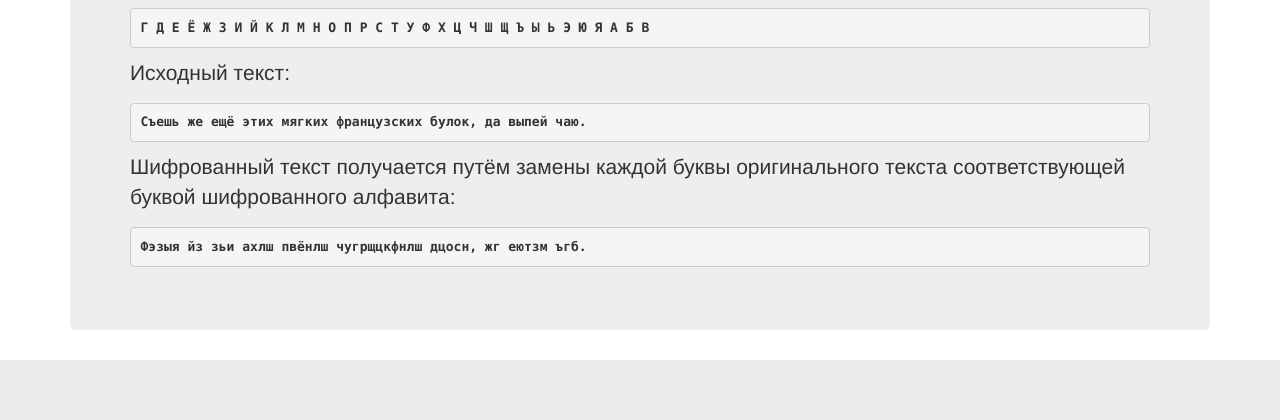
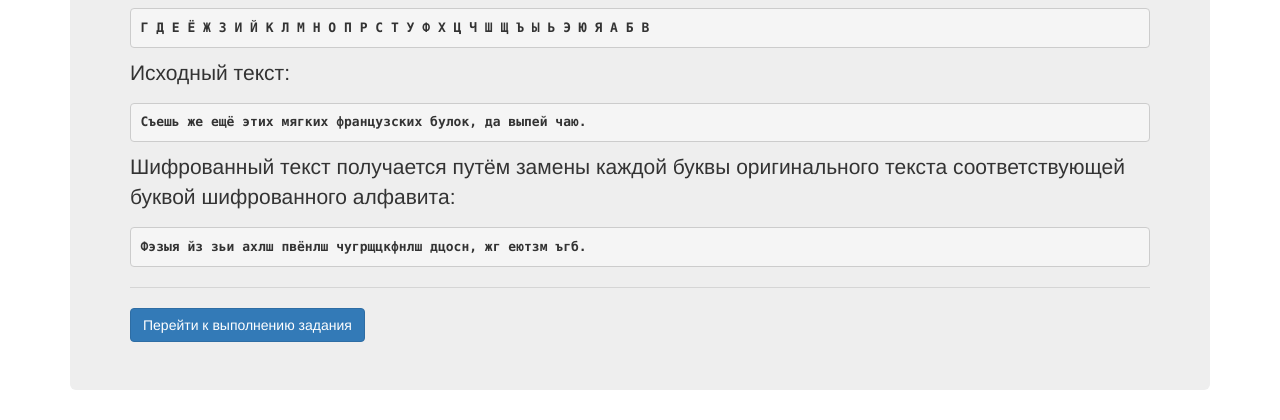
Before and after one commit to NitrocinEagle/vkr, a Django app: page /theory/all/lesson/5/ in a window 1280 px wide. Shown: the part 3080-3500 px from the top of the page. Before the commit the page ends 3440 px from the top, so only its background shows below. Run offline with Django 3.2, Linux system fonts and the light colour scheme; data comes from the database, SQL or seed files in the repository; both versions use the stored data as it was after the commit; parts of the project's set-up code (start-up, migrations or seed data) failed here and were passed over; some libraries are stand-ins or nearby versions.

Commit message:
add uploadfile app

```diff
--- a/templates/oneTheory.html
+++ b/templates/oneTheory.html
@@ -5,4 +5,6 @@
         <h2>{{ oneTheory.theory_title }}</h2>
         <hr>
         <p>{% autoescape off %}{{ oneTheory.theory_text }}{% endautoescape %}</p>
+        <hr>
+        <a href="/upload/"><input type="button" class ="btn btn-primary" value="Перейти к выполнению задания"></a>
 {% endblock %}
--- a/uploadfiles/templates/file_upload.html
+++ b/uploadfiles/templates/file_upload.html
@@ -5,6 +5,6 @@
 
     {{ form }}
     <hr>
-    <input type="submit" value="Отправить" />
+    <input type="submit" class = "btn btn-primary" value="Отправить" />
 </form>
 {% endblock uploadfile %}
```
Also changed, not shown: db.sqlite3.
